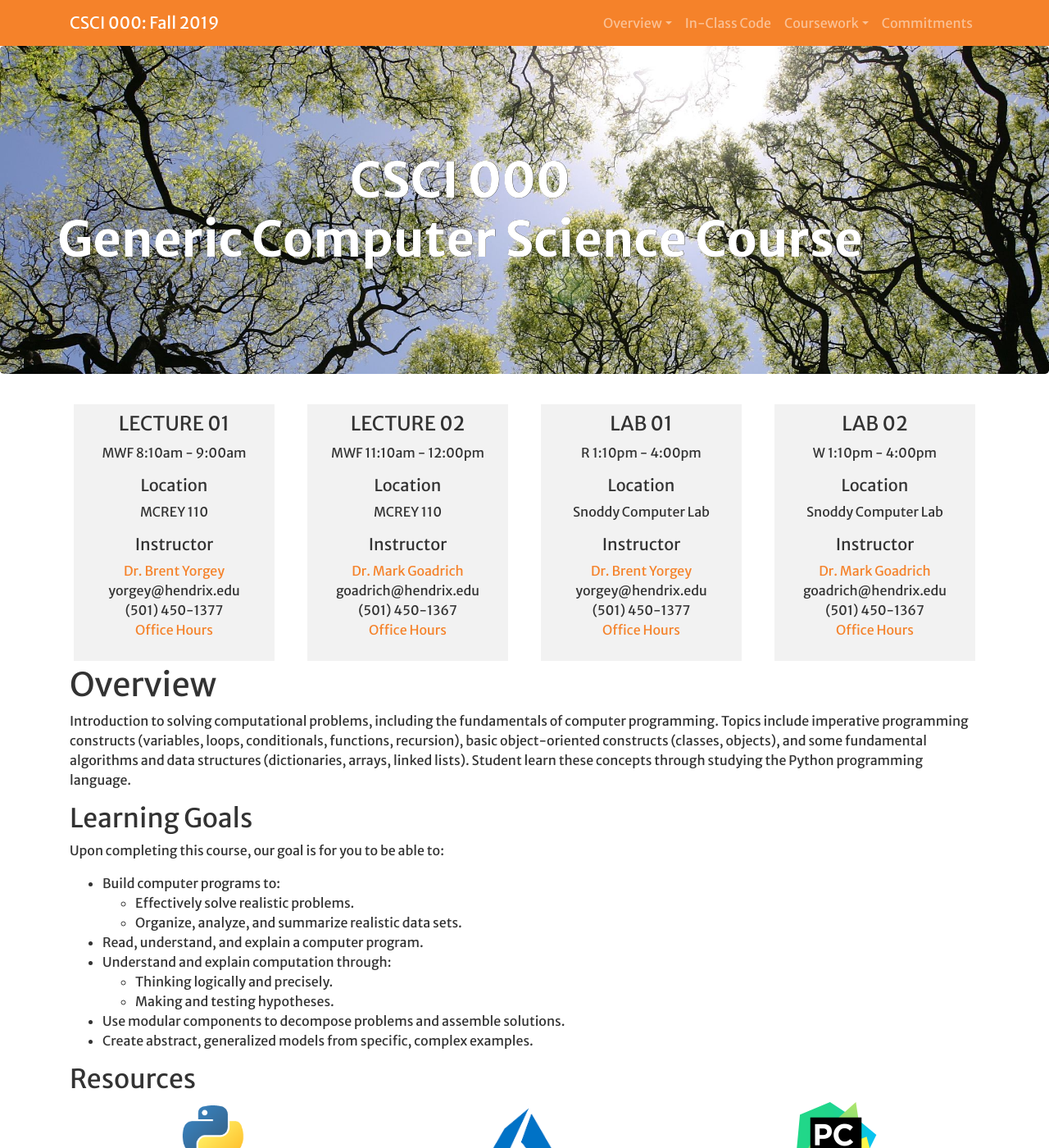
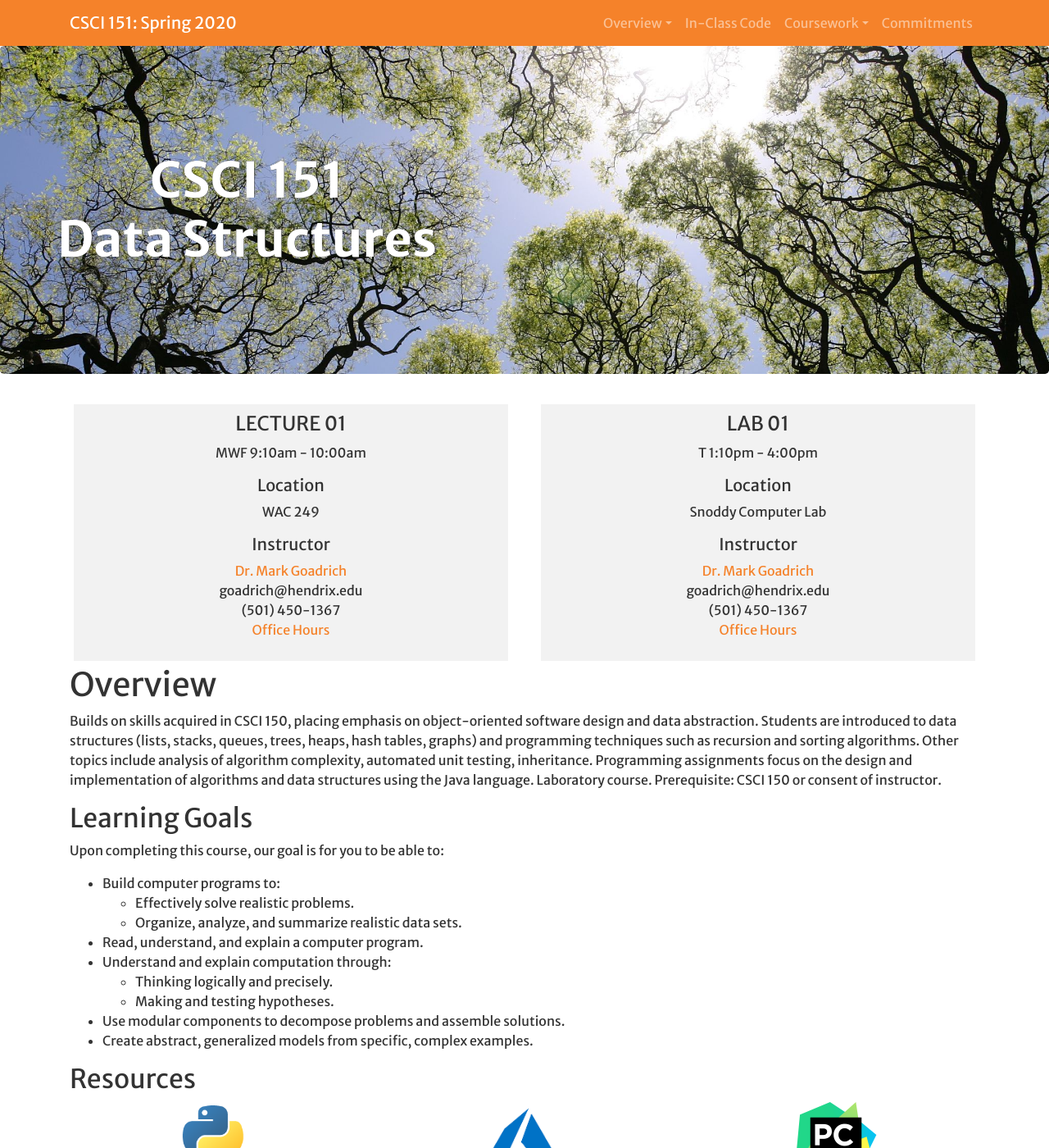
Before and after one commit to Hendrix-CS/csci151, a Jekyll site: the page built from index.md, in a window 1280 px wide and 1400 px high. Shown: the whole window at 82% size. Built offline with Jekyll 4.4.1, drawn with Linux system fonts in a browser that asks for light colours; a script that is not in the unit is left out; our own code applies the rules of GitHub Pages for plain Markdown files.

Commit message:
Updating for 151 info, description, etc in config.yml

```diff
--- a/_config.yml
+++ b/_config.yml
@@ -14,19 +14,20 @@
 # You can create any custom variable you would like, and they will be accessible
 # in the templates via {{ site.myvariable }}.
 description: >- # this means to ignore newlines until "baseurl:"
-  Introduction to solving computational problems, including the fundamentals
-  of computer programming. Topics include imperative programming constructs
-  (variables, loops, conditionals, functions, recursion), basic
-  object-oriented constructs (classes, objects), and some fundamental
-  algorithms and data structures (dictionaries, arrays, linked lists).
-  Student learn these concepts through studying the Python programming
-  language.
-baseurl: "/csci000" # the subpath of your site, e.g. /blog
+  Builds on skills acquired in CSCI 150, placing emphasis on object-oriented
+  software design and data abstraction. Students are introduced to data
+  structures (lists, stacks, queues, trees, heaps, hash tables, graphs) and
+  programming techniques such as recursion and sorting algorithms. Other topics
+  include analysis of algorithm complexity, automated unit testing, inheritance.
+  Programming assignments focus on the design and implementation of algorithms
+  and data structures using the Java language. Laboratory course. Prerequisite:
+  CSCI 150 or consent of instructor.
+baseurl: "/csci151" # the subpath of your site, e.g. /blog
 url: "" # the base hostname & protocol for your site, e.g. http://example.com
 
-number: CSCI 000
-title: Generic Computer Science Course
-semester: Fall 2019
+number: CSCI 151
+title: Data Structures
+semester: Spring 2020
 
 instructors:
   - id: yorgey
@@ -44,21 +45,14 @@ instructors:
 
 offerings:
   - name: LECTURE 01
-    loc: MCREY 110
-    time: MWF 8:10am - 9:00am
-    instructor: yorgey
-  - name: LECTURE 02
-    loc: MCREY 110
-    time: MWF 11:10am - 12:00pm
+    loc: WAC 249
+    time: MWF 9:10am - 10:00am
     instructor: goadrich
   - name: LAB 01
     loc: Snoddy Computer Lab
-    time: R 1:10pm - 4:00pm
-    instructor: yorgey
-  - name: LAB 02
-    loc: Snoddy Computer Lab
-    time: W 1:10pm - 4:00pm
+    time: T 1:10pm - 4:00pm
     instructor: goadrich
+
 
 resources:
   - name: Python 3
```
